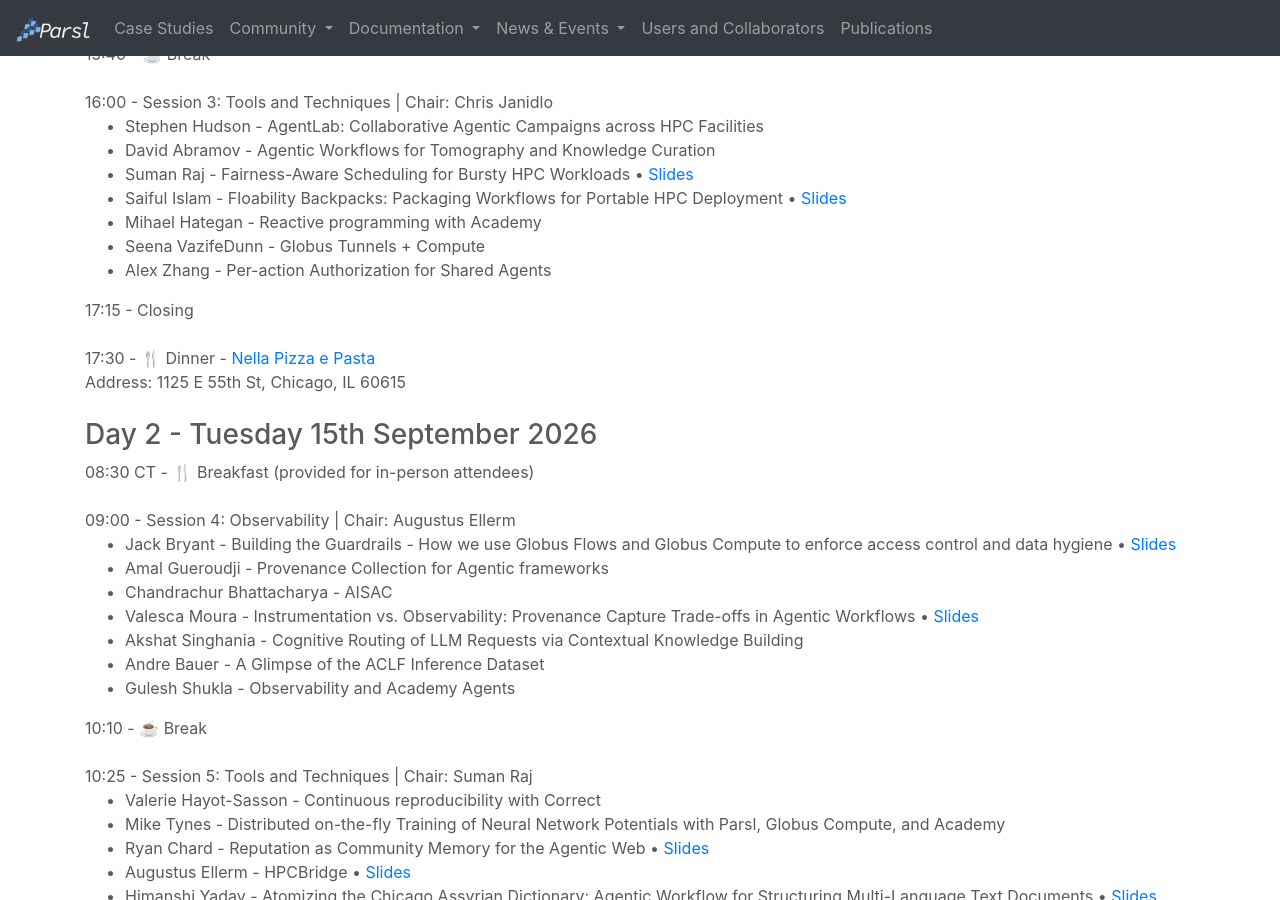
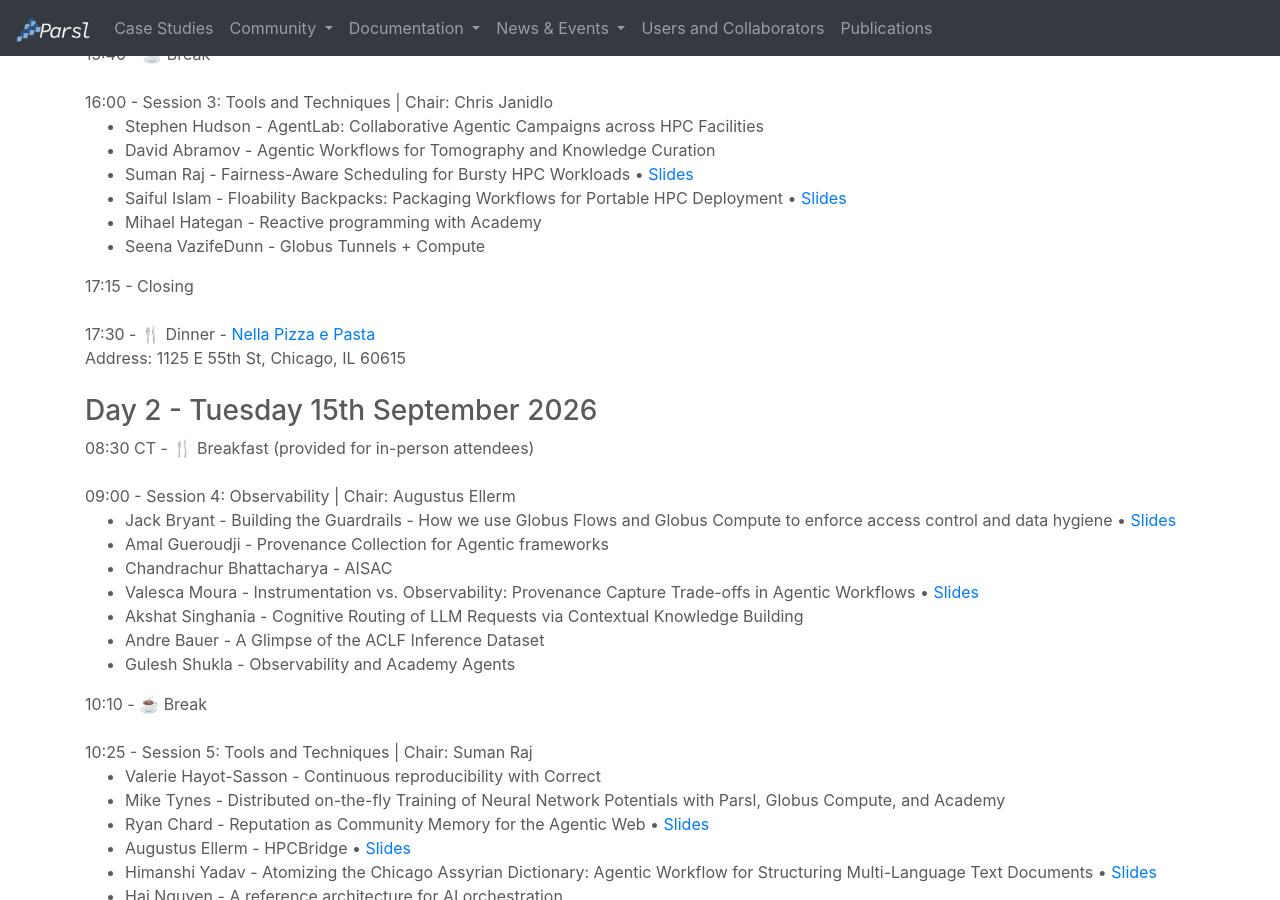
Before and after one commit to Parsl/parsl.github.io, a Jekyll site: the page built from parslfest/apex2026.html, in a window 1280 px wide and 900 px high, scrolled down 1178 px. Built offline with Jekyll 4.4.1, drawn with Linux system fonts in a browser that asks for light colours.

Commit message:
Remove Alex because he could not present

```diff
--- a/parslfest/apex2026.html
+++ b/parslfest/apex2026.html
@@ -96,7 +96,6 @@
 <li>Saiful Islam - Floability Backpacks: Packaging Workflows for Portable HPC Deployment • <a href="2026/islam-floability.pdf" target="_blank">Slides</a> </li>
 <li>Mihael Hategan - Reactive programming with Academy </li>
 <li>Seena VazifeDunn - Globus Tunnels + Compute   </li>
-<li>Alex Zhang - Per-action Authorization for Shared Agents   </li>
 </ul>
 
 17:15 - Closing <br /><br />
```
